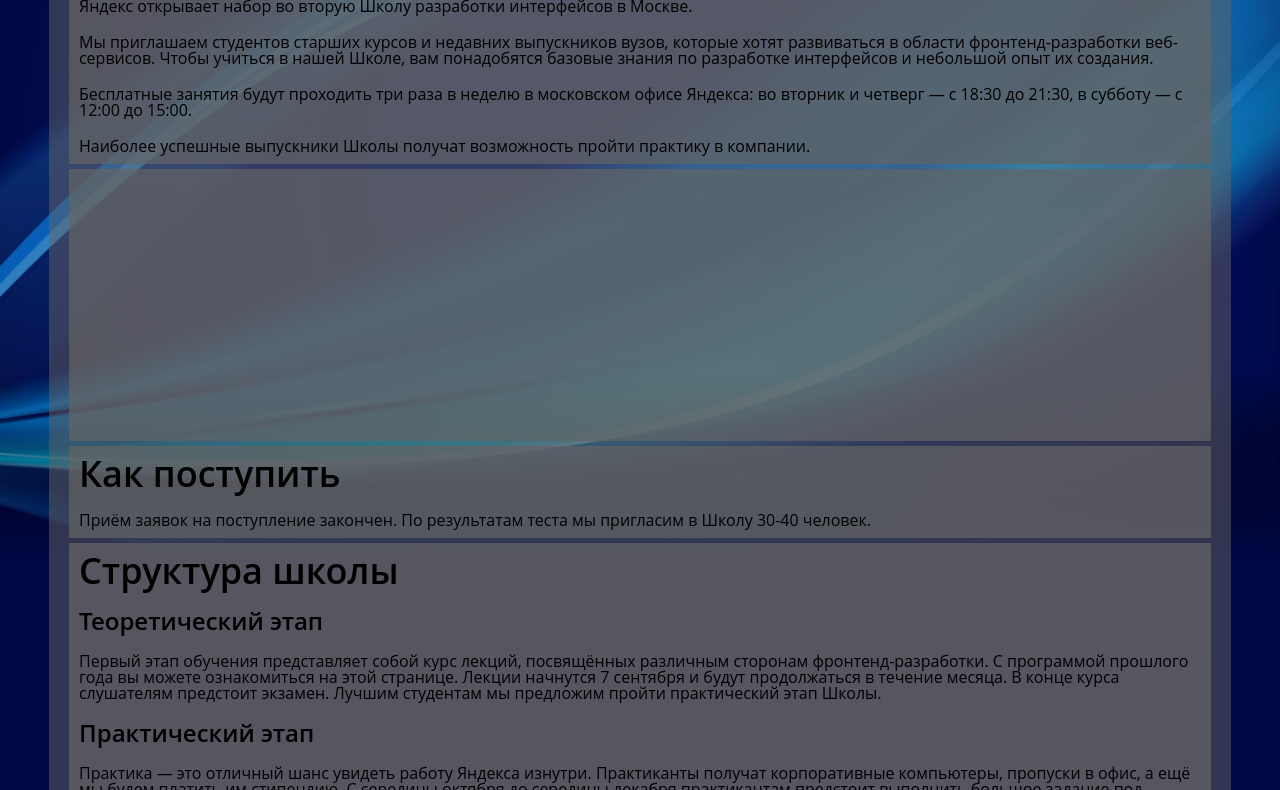
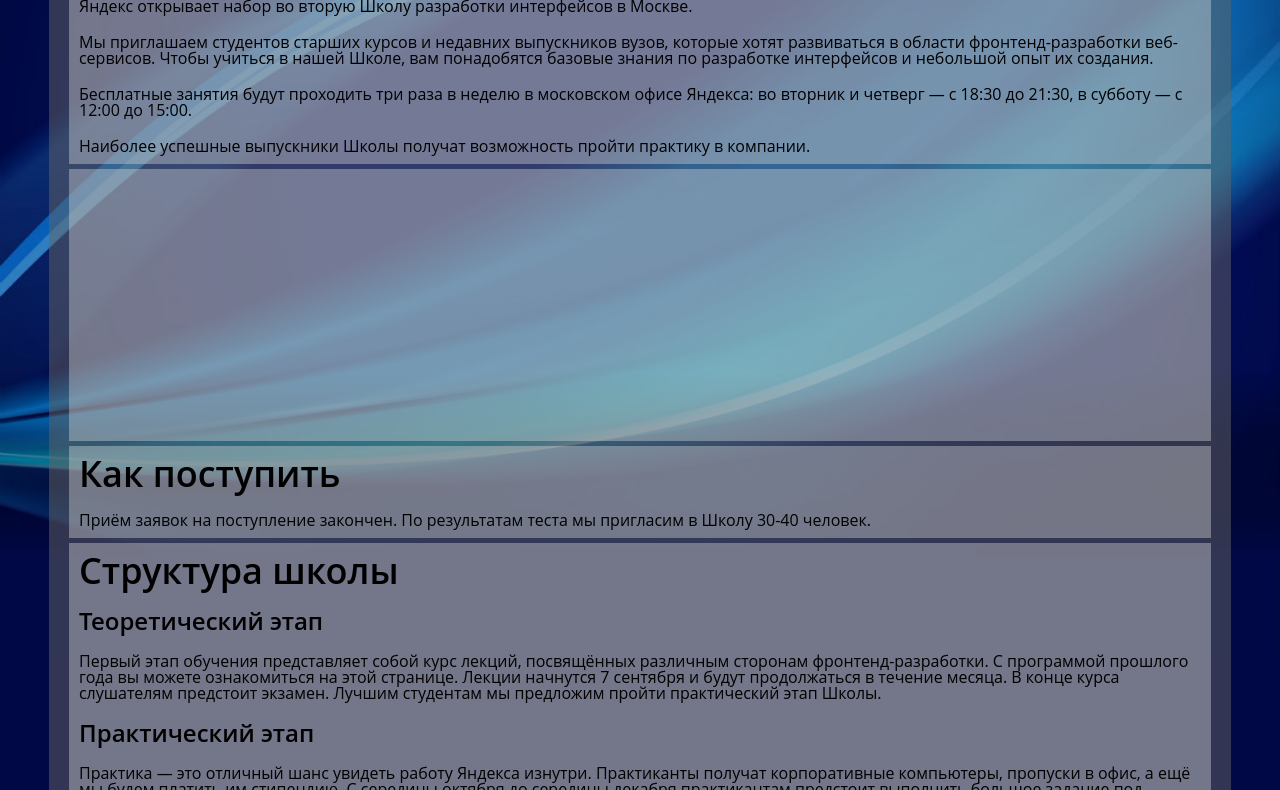
Before and after one commit to maxvektor/ExamApp, a plain HTML site: page index.html in a window 1280 px wide. Shown: the part 366-1156 px from the top of the page. Drawn offline with Linux system fonts and the light colour scheme.

Commit message:
island(block of text on main page) is now brighter - text became more readable

```diff
--- a/app/css/main.css
+++ b/app/css/main.css
@@ -64,7 +64,7 @@ html{
 }
 .main-island{
     margin: 5px;
-    background: rgba(100, 100, 100, .7);
+    background: rgba(216, 216, 216, 0.4);
 }
 
 .main-h2 {
```
